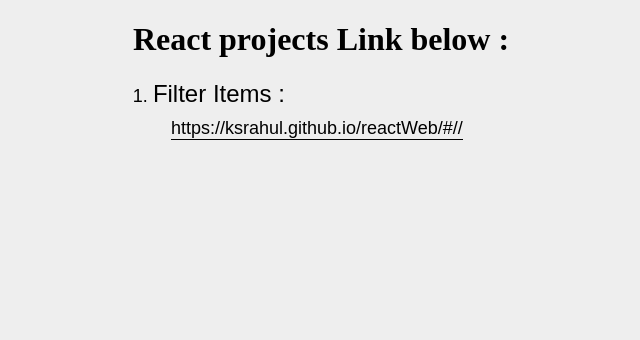
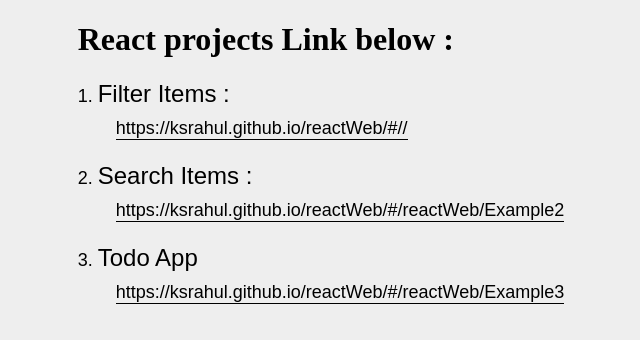
Before and after one commit to KSrahul/React_Projects, a plain HTML site: page index.html in a window 1280 px wide. Shown: the whole page, without its empty margins (319-959 px from the left). Drawn offline with Linux system fonts and the light colour scheme.

Commit message:
Update index.html

```diff
--- a/index.html
+++ b/index.html
@@ -51,6 +51,16 @@
                 <br>
                 <a target="_blank" href="https://ksrahul.github.io/reactWeb/#/">https://ksrahul.github.io/reactWeb/#//</a>
             </li>
+            <li>
+                <span class="project_heading">Search Items :</span>
+                <br>
+                <a target="_blank" href="https://ksrahul.github.io/reactWeb/#/reactWeb/Example2">https://ksrahul.github.io/reactWeb/#/reactWeb/Example2</a>
+            </li>
+            <li>
+                <span class="project_heading">Todo App</span>
+                <br>
+                <a target="_blank" href="https://ksrahul.github.io/reactWeb/#/reactWeb/Example3">https://ksrahul.github.io/reactWeb/#/reactWeb/Example3</a>
+            </li>
         </ul>
     </div>
 </body>
```
